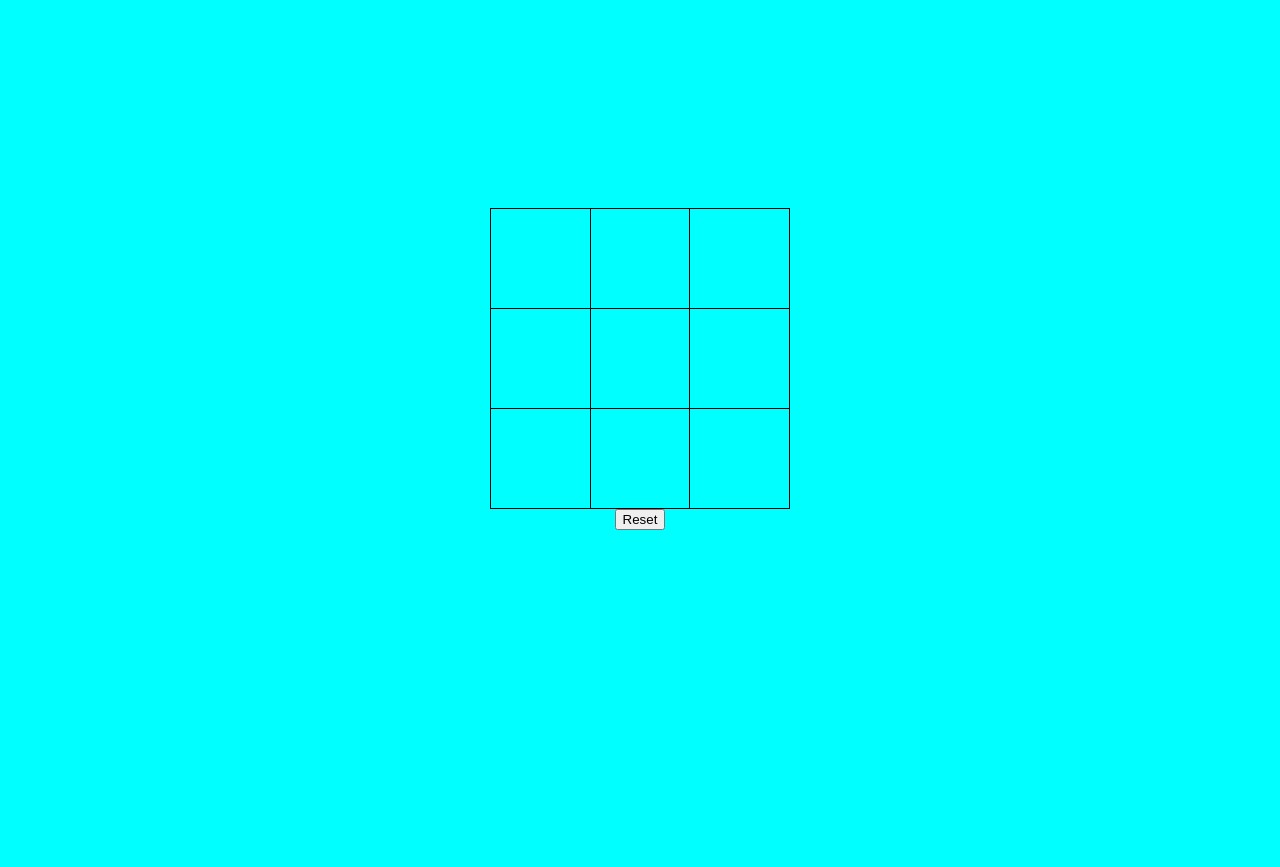
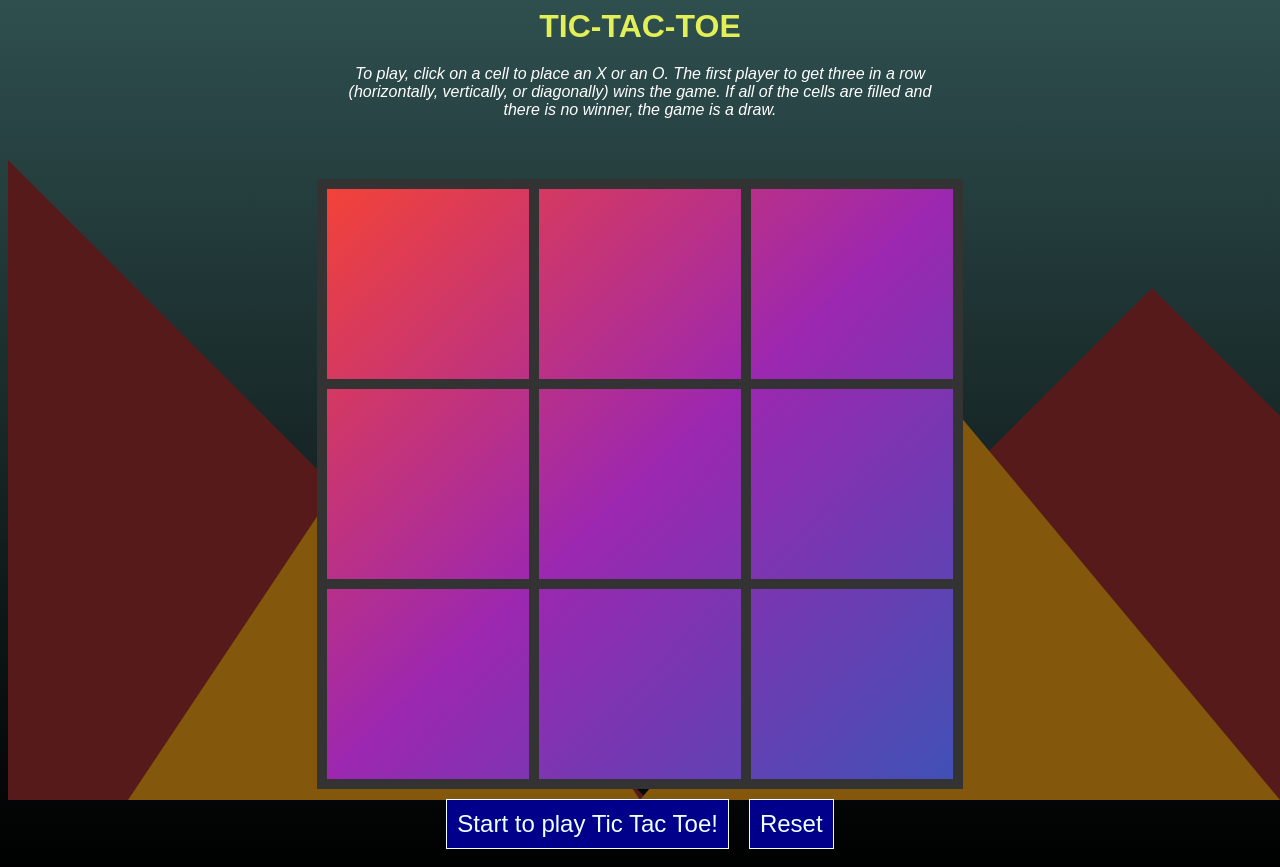
Before and after one commit to MattDee87/Final-Project-for-CanCode-Javascript-Class, a plain HTML site: page index.html in a window 1280 px wide. Before the commit the page ends 800 px from the top, so only its background shows below. Drawn offline with Linux system fonts and the light colour scheme.

Commit message:
Project complete

```diff
--- a/index.html
+++ b/index.html
@@ -9,26 +9,48 @@
 
 </head>
 <body>
-  <div id="game">
-    <table>
+
+ <h1>Tic-Tac-Toe</h1>
+  <p>To play, click on a cell to place an X or an O. The first player to get three in a row (horizontally, vertically, or diagonally) wins the game. If all of the cells are filled and there is no winner, the game is a draw.</p>
+
+<!-- The main game board -->
+
+
+<table id="board">
+  <!-- The first row cells-->
   <tr>
-        <td id="cell-1"></td>
-        <td id="cell-2"></td>
-        <td id="cell-3"></td>
+    <td id="cell-1" class="cell"></td>
+    <td id="cell-2" class="cell"></td>
+    <td id="cell-3" class="cell"></td>
   </tr>
+  <!-- The middle row of cells -->
   <tr>
-        <td id="cell-4"></td>
-        <td id="cell-5"></td>
-        <td id="cell-6"></td>
+    <td id="cell-4" class="cell"></td>
+    <td id="cell-5" class="cell"></td>
+    <td id="cell-6" class="cell"></td>
   </tr>
+  <!-- The bottom row of cells -->
   <tr>
-        <td id="cell-7"></td>
-        <td id="cell-8"></td>
-        <td id="cell-9"></td>
+    <td id="cell-7" class="cell"></td>
+    <td id="cell-8" class="cell"></td>
+    <td id="cell-9" class="cell"></td>
   </tr>
 </table>
+<!-- Start and Reset buttons -->
+<div id="buttons">
+
+  <button id="start-button">Start to play Tic Tac Toe!</button>
 
   <button id="reset-button">Reset</button>
 </div>
+
+<div class = "mountains">
+  <div class="triangle dark-red1"></div>
+  <div class="triangle dark-orange1"></div>
+  <div class="triangle dark-red2"></div>
+  <div class="triangle dark-orange2"></div>
+</div>
+
+
 </body>
 </html>
--- a/javascript.js
+++ b/javascript.js
@@ -1,52 +1,10 @@
-// Find all the cells and the reset button
-const cells = document.querySelectorAll("td");
-const resetButton = document.querySelector("#reset-button");
+(() => {
 
-// Set the current player to "X"
+
+  // this will set the current player to "X"
   let currentPlayer = "X";
 
-// Add a click event to each cell
-for (const cell of cells) {
-  cell.addEventListener("click", handleClick);
-}
-
-// Add a click event to the reset button
-resetButton.addEventListener("click", resetGame);
-
-// This function is called when a cell is clicked
-function handleClick() {
-  // Return if the cell has already been clicked
-  if (this.textContent) {
-    return;
-  }
-
-  // Mark the cell with the current player's symbol
-  this.textContent = currentPlayer;
-
-  // Check for a win
-  const winner = checkForWin();
-
-  // If there is a win, show an alert and reset the game
-  if (winner) {
-    alert(`Player ${winner} wins!`);
-    resetGame();
-    return;
-  }
-
-  // Check for a draw
-  if (checkForDraw()) {
-    // If there is a draw, show an alert and reset the game
-    alert("Draw!");
-    resetGame();
-    return;
-  }
-
-  // Switch to the other player
-  currentPlayer = currentPlayer === "X" ? "O" : "X";
-}
-
-// Check for a win by checking all possible combinations of three cells
-function checkForWin() {
+  // this is an array of winning combinations
   const winningCombinations = [
     [1, 2, 3],
     [4, 5, 6],
@@ -58,26 +16,103 @@ function checkForWin() {
     [3, 5, 7],
   ];
 
-  // Check each combination of cells to see if they have the same symbol as the current player
-  for (const combination of winningCombinations) {
-    const [a, b, c] = combination;
-    if (
-      cells[a - 1].textContent === currentPlayer &&
-      cells[b - 1].textContent === currentPlayer &&
-      cells[c - 1].textContent === currentPlayer
-    ) {
+  // Array of cell elements
+  const cells = [
+    document.querySelector("#cell-1"),
+    document.querySelector("#cell-2"),
+    document.querySelector("#cell-3"),
+    document.querySelector("#cell-4"),
+    document.querySelector("#cell-5"),
+    document.querySelector("#cell-6"),
+    document.querySelector("#cell-7"),
+    document.querySelector("#cell-8"),
+    document.querySelector("#cell-9"),
+  ];
+
+  // Add a click event to the start button
+  document.querySelector("#start-button").addEventListener("click", startGame);
+
+  // Add a click event to the reset button
+  document.querySelector("#reset-button").addEventListener("click", resetGame);
+
+
+
+  //Starting the game
+
+  // When a cell on the board is clieked this function will start using .textContent
+  function play() {
+    if (this.textContent) {
+      return;
+    }
+
+    // Mark the cell with the current player's X or O
+    this.textContent = currentPlayer;
+
+
+
+
+
+    // Checks for a win
+    const winner = checkForWin();
+
+    // If there is a win, show an alert and reset the game
+    if (winner) {
+      //alert.style.backgroundColor = "rgba(255, 0, 0, 0.4)";
+      alert("Player " + winner + " wins! Pizza and Cookies for you!!");
+      resetGame();
+      return;
+    }
+
+    // Checks for a draw
+    if (checkForDraw()) {
+      // If there is a draw, show an alert and reset the game
+      alert("Draw!  To bad...no pizza for anyone...");
+      resetGame();
+      return;
+    }
+
+    // Switches to the other player
+    if (currentPlayer === "X") {
+      currentPlayer = "O";
+    } else {
+      currentPlayer = "X";
+    }
+
+
+
+  }
+
+
+
+  // This will Ccheck for a win by checking all possible combinations of the cells on the board
+
+
+
+  function checkForWin() {
+    // This gets the values of the cells in each combination using .map
+    const values = winningCombinations.map(function (combination) {
+      const [cell1, cell2, cell3] = combination.map(function (index) {
+        return cells[index - 1].innerHTML;
+      });
+      return [cell1, cell2, cell3];
+    });
+
+    // Checks each combination for a win and if the player has marked 3 cells in a row return X or O
+    for (let i = 0; i < values.length; i++) {
+      const [cell1, cell2, cell3] = values[i];
+      if (cell1 === currentPlayer && cell2 === currentPlayer && cell3 === currentPlayer) {
         return currentPlayer;
       }
     }
 
-  // If no combination of cells has the same symbol as the current player, return null
+    // If there are no combinations it will return null
     return null;
   }
 
-// Check for a draw by seeing if there are any empty cells
+  //Looks for a draw by seeing if there are any empty cells
   function checkForDraw() {
-  for (const cell of cells) {
-    if (!cell.textContent) {
+    for (let i = 0; i < cells.length; i++) {
+      if (!cells[i].textContent) {
         return false;
       }
     }
@@ -88,9 +123,24 @@ function checkForDraw() {
 
   // Reset the game by clearing all the cells and setting the current player to "X"
   function resetGame() {
-  for (const cell of cells) {
+    cells.forEach(function (cell) {
       cell.textContent = "";
-  }
+    });
 
     currentPlayer = "X";
   }
+
+  // This function is the start button when clicked
+  function startGame() {
+    // Add a click event to each cell
+    for (let i = 0; i < cells.length; i++) {
+      cells[i].addEventListener("click", play);
+    }
+
+    // Hide the start button
+    document.querySelector("#start-button").style.display = "none";
+  }
+
+
+
+})();
--- a/style.css
+++ b/style.css
@@ -1,25 +1,113 @@
 body {
-  padding-top: 200px;
-  background-color: aqua;
-}
-
-#game {
-  width: 300px;
-  margin: 0 auto;
+  color: rgb(226, 239, 86);
+  background: linear-gradient(to bottom, darkslategray,black); /* Dark Gray - Black gradient */
+  font-family: sans-serif;
   text-align: center;
 }
 
+h1 {
+  margin: 0;
+  margin-bottom: 20px;
+  font-size: 32px;
+  font-weight: bold;
+  text-transform: uppercase;
+}
+
+p {
+  margin: 0 auto;
+  margin-bottom: 20px;
+  font-size: 16px;
+  font-style: italic;
+  color: rgb(255, 255, 255);
+  width: 600px; /* Set the width of the instructions box */
+  color
+}
+
+
 table {
-  border: 1px solid black;
   border-collapse: collapse;
+  margin: 0 auto;
+  margin-top: 60px;
+  background: linear-gradient(to bottom right, #f44336, #9c27b0, #3f51b5); /* Red-purple-blue gradient */
 }
 
 td {
-  width: 100px;
-  height: 100px;
+  width: 200px;
+  height: 200px;
+  border: 10px solid #333;
   text-align: center;
   vertical-align: middle;
-  font-size: 48px;
+  font-size: 96px;
   font-weight: bold;
-  border: 1px solid black;
+  cursor: pointer;
 }
+
+
+/* Set the cell to a gray color when hovering over a cell */
+td:hover {
+  background-color: rgba(0, 0, 0, 0.4);
+}
+
+
+#buttons {
+  display: flex;
+  justify-content: center;
+}
+
+button {
+  margin: 10px;
+  padding: 10px;
+  font-size: 16px;
+  cursor: pointer;
+  background-color: transparent;
+  color: currentColor;
+  border: currentColor 1px solid;
+  padding: 10px;
+  font-size: 1.5em;
+  background-color: darkblue;
+  color: azure;
+}
+
+
+
+/* Base styles for the mountains */
+.triangle {
+  position: fixed;
+  width: 0;
+  height: 0;
+  z-index: -1;
+  bottom: 0;
+}
+
+/* Create a dark red triangle */
+.triangle.dark-red1 {
+  border-left: 0px solid transparent;
+  border-right: 50vw solid transparent;
+  border-bottom: 50vw solid rgb(87, 26, 26);
+}
+
+/* Create a dark orange triangle */
+.triangle.dark-orange1 {
+  border-left: 20vw solid transparent;
+  border-right: 20vw solid transparent;
+  border-bottom: 30vw solid rgb(131, 88, 12);
+  left: 10vw;
+}
+
+/* Create another dark red triangle */
+.triangle.dark-red2 {
+  border-left: 40vw solid transparent;
+  border-right: 40vw solid transparent;
+  border-bottom: 40vw solid rgb(87, 26, 26);
+  left: 50vw;
+  z-index: -2;
+}
+
+/* Create another dark orange triangle */
+.triangle.dark-orange2 {
+  border-left: 25vw solid transparent;
+  border-right: 25vw solid transparent;
+  border-bottom: 30vw solid rgb(131, 88, 12);
+  left: 50vw;
+
+}
```
Also changed, not shown: 1 other file. Lines whose indentation alone changed are shown as unchanged.
